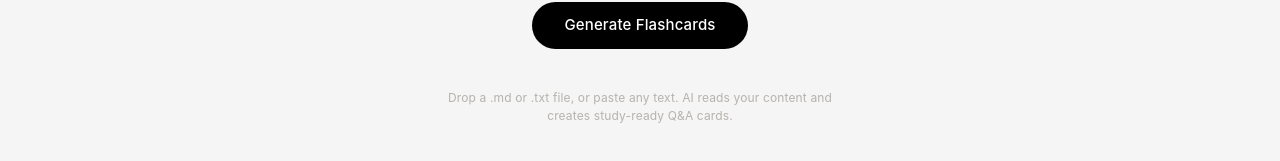
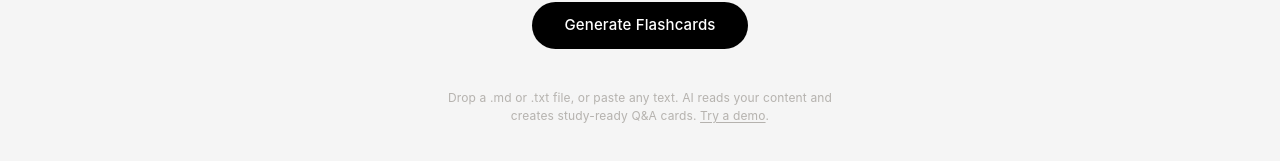
Before and after one commit to madebysan/flip, a React (Vite) app: page / in a window 1280 px wide. Both pictures are taken after a click on the button "New Deck". Shown: the part 555-716 px from the top of the page. Built offline with nearby package versions, Linux system fonts and the light colour scheme.

Commit message:
checkpoint: update 2 files (gitignore/tsx)

```diff
--- a/src/components/FlashcardInput.tsx
+++ b/src/components/FlashcardInput.tsx
@@ -52,6 +52,18 @@ export function FlashcardInput({ onGenerate }: FlashcardInputProps) {
     },
     [readFile]
   );
+
+  const loadDemo = useCallback(async () => {
+    setError("");
+    try {
+      const response = await fetch("/demo.md");
+      if (!response.ok) throw new Error("Failed");
+      const text = await response.text();
+      setContent(text);
+    } catch {
+      setError("Couldn't load the demo file.");
+    }
+  }, []);
 
   const handleGenerate = async () => {
     setError("");
@@ -203,7 +215,16 @@ AI will extract the key concepts and create proper question/answer flashcards.`}
 
       <div className="mt-10 text-[12px] text-text-muted/50 dark:text-dark-text-muted/50 max-w-sm text-center leading-[1.5] tracking-[0.14px]">
         Drop a .md or .txt file, or paste any text. AI reads your content and
-        creates study-ready Q&A cards.
+        creates study-ready Q&A cards.{" "}
+        <button
+          type="button"
+          onClick={loadDemo}
+          disabled={isLoading}
+          className="underline underline-offset-2 hover:text-text-muted dark:hover:text-dark-text-muted transition-colors disabled:opacity-50"
+        >
+          Try a demo
+        </button>
+        .
       </div>
     </div>
   );
```
Also changed, not shown: 1 other file (tests, documents, lock files or other folders).
